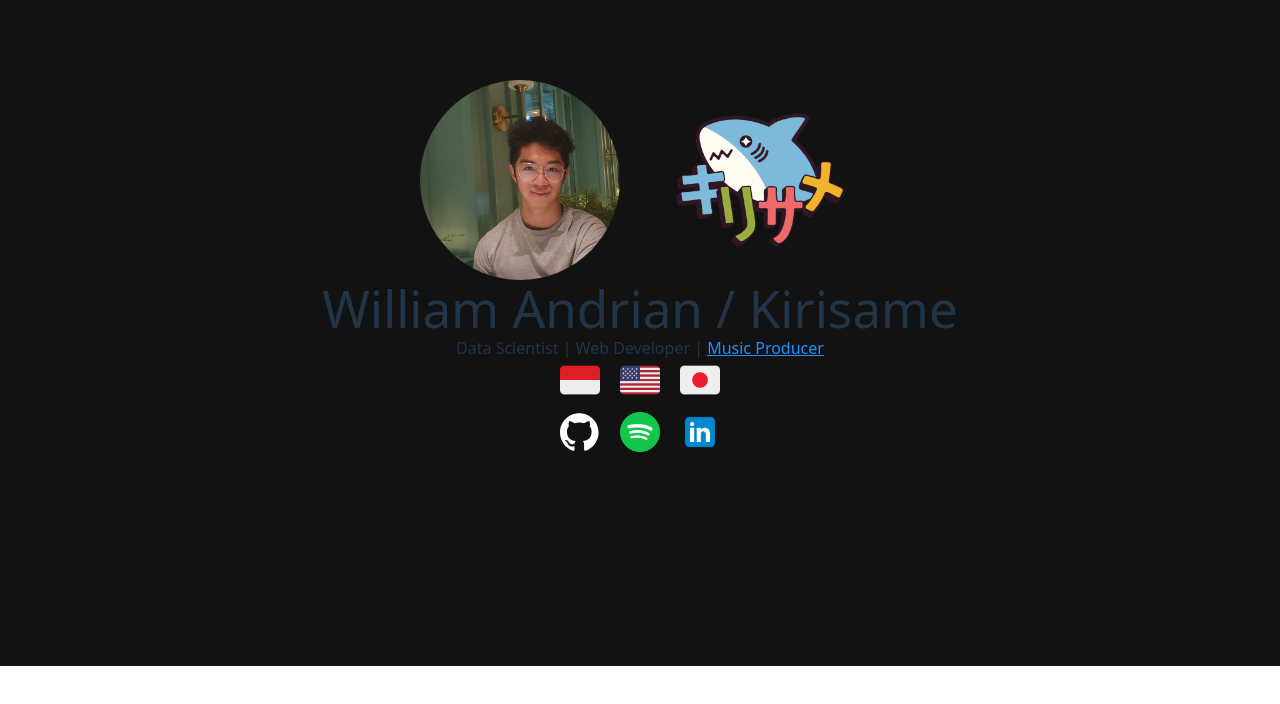
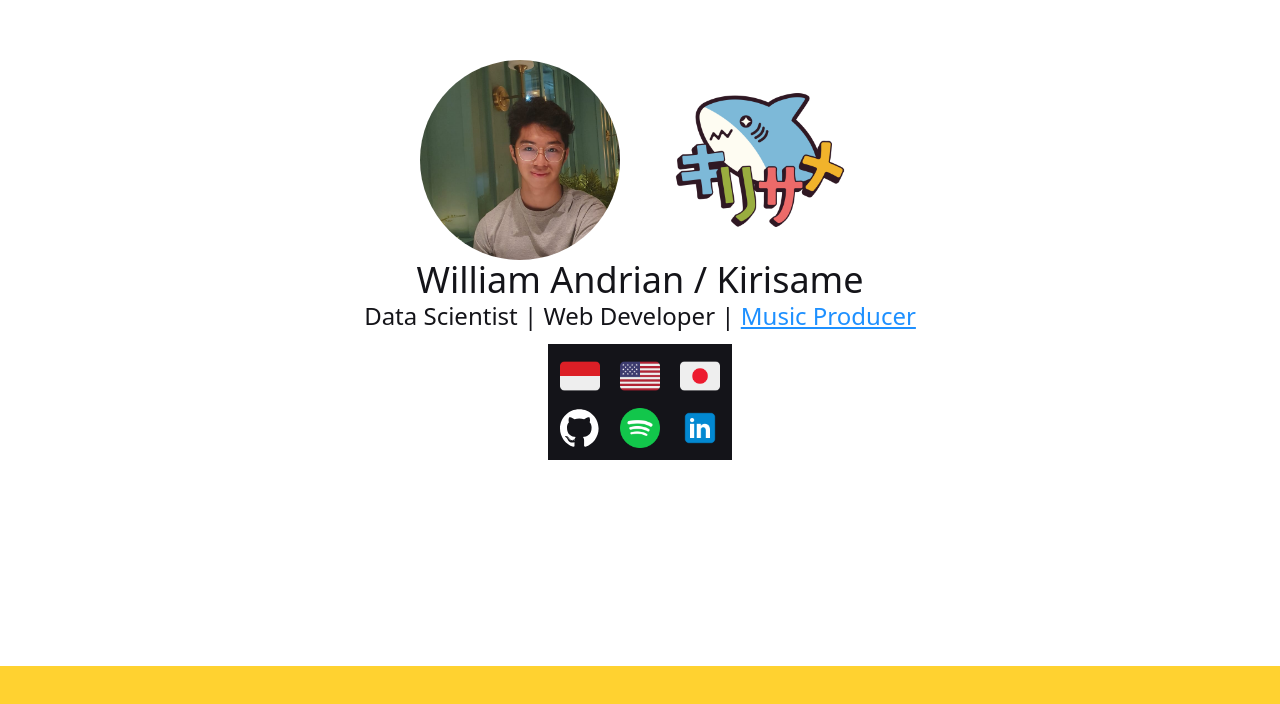
Before and after one commit to kirisame-ame/Day1-Training-ARC-13523006, a React (Vite) app: page / in a window 1280 px wide. Shown: the part 134-838 px from the top of the page. Before the commit the page ends 800 px from the top, so only its background shows below. Built offline with nearby package versions, Linux system fonts and the light colour scheme.

Commit message:
re-theming

```diff
--- a/src/App.css
+++ b/src/App.css
@@ -6,7 +6,10 @@
 }
 
 @theme {
-  --color-x-bg: #121212;
+  --color-x-bg: #fff;
+  --color-x-text: #141419;
+  --color-x-blue: #2a5dfa;
+  --color-x-green: #69c832;
   --color-x-link: #1e90ff;
   --color-x-link-hover: #e84242;
 }
--- a/src/App.tsx
+++ b/src/App.tsx
@@ -10,19 +10,26 @@ import FlagContainer from "./components/FlagContainer";
 import LinkContainer from "./components/LinkContainer";
 import Link from "./components/Link";
 
+import Intro from "./sections/intro";
+
 function App() {
   return (
-    <div className="flex h-screen w-full flex-col items-center justify-center bg-x-bg text-center">
-      <div className="flex max-w-3xl flex-col">
+    <div className="flex h-full w-full flex-col items-center justify-center bg-x-bg text-center text-x-text">
+      <div className="flex h-screen flex-col items-center justify-center md:w-3xl">
         <ProfilePicContainer paths={[general_pp, kirisame_pp]} />
-        <h1>William Andrian / Kirisame</h1>
-        <p>
+        <p className="text-sm font-medium md:text-4xl">
+          William Andrian / Kirisame
+        </p>
+        <p className="text-xs font-light md:text-2xl">
           Data Scientist | Web Developer |{" "}
           <Link href="https://lit.link/kirisameame" children="Music Producer" />
         </p>
-        <FlagContainer paths={[id_flag, us_flag, jp_flag]} />
-        <LinkContainer />
+        <div className="my-3 bg-x-text p-3">
+          <FlagContainer paths={[id_flag, us_flag, jp_flag]} />
+          <LinkContainer />
+        </div>
       </div>
+      <Intro />
     </div>
   );
 }
--- a/src/components/ProfilePic.tsx
+++ b/src/components/ProfilePic.tsx
@@ -4,7 +4,7 @@ export default function ProfilePic({ src, alt }: { src: string; alt: string }) {
       <img
         src={src}
         alt={alt}
-        className="mx-5 h-[200px] w-[200px] rounded-full object-cover"
+        className="mx-5 h-30 w-30 rounded-full object-cover md:h-50 md:w-50"
       />
     </div>
   );
--- /dev/null
+++ b/src/sections/Intro.tsx
@@ -0,0 +1,3 @@
+export default function Intro() {
+  return <div id="intro" className="flex h-screen w-full bg-amber-300"></div>;
+}
```
